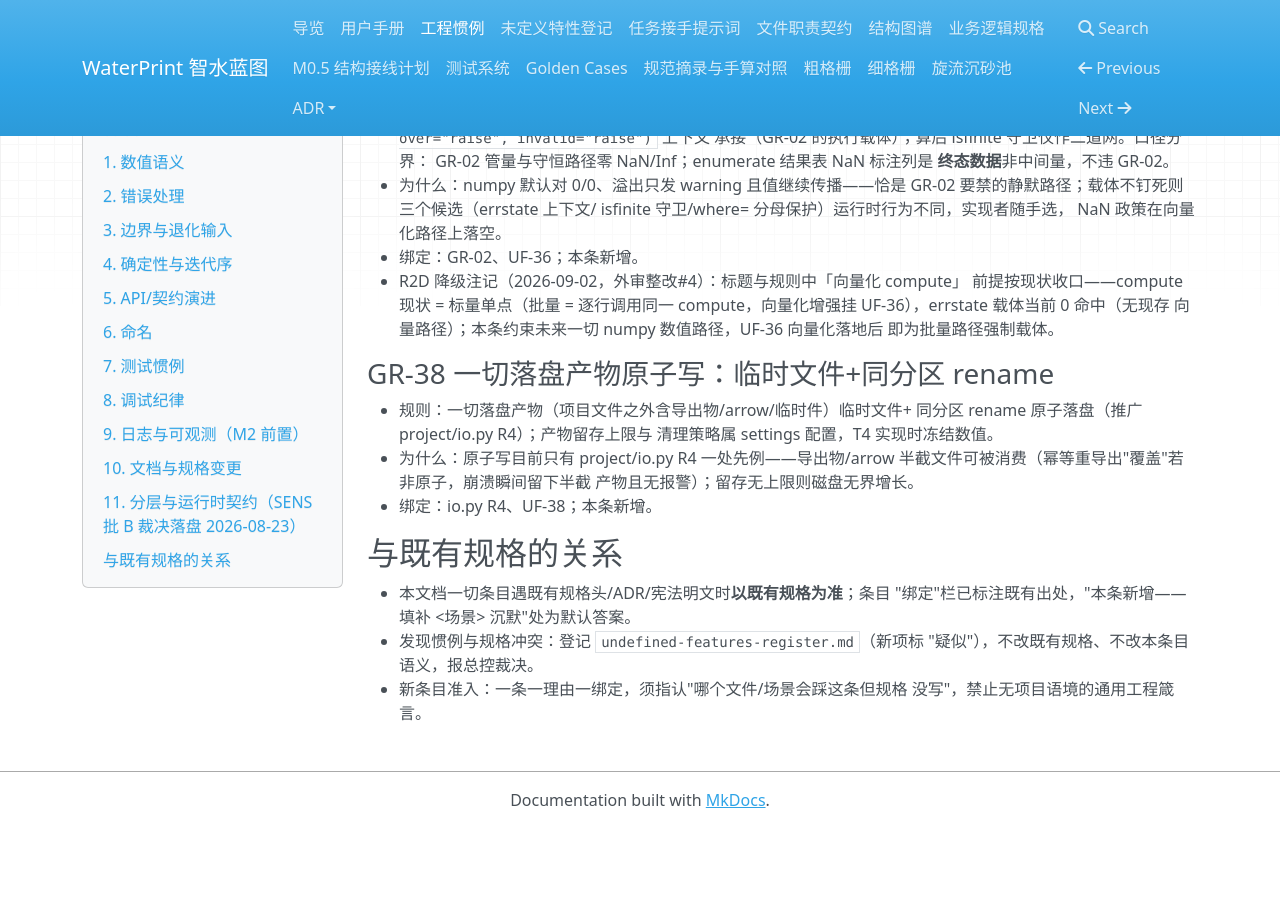
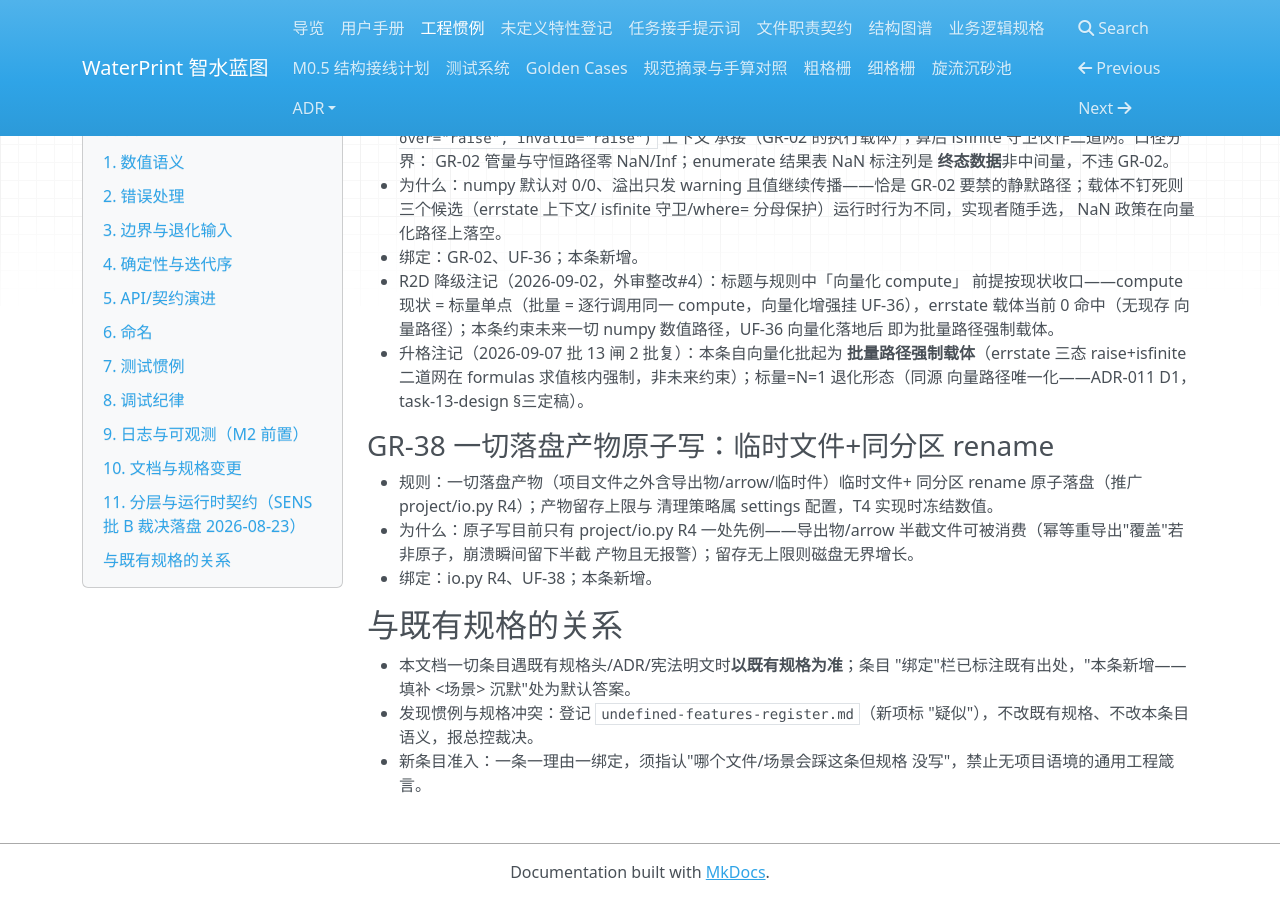
Before and after one commit to yyx20040712/waterprint, an MkDocs documentation site: the page built from docs/engineering-conventions.md, in a window 1280 px wide and 900 px high, scrolled down 8269 px. Built offline with MkDocs 1.6.1, drawn with Linux system fonts in a browser that asks for light colours; nearby versions of some CDN libraries; before the commit the page ends 9097 px from its top, so only the background shows below that.

Commit message:
批13 闸2 制度件修订笔[Ruling 2026-09-07 闸2 批复]: AGENTS §13.6 compute 行回改「唯一计算源:批量=同源向量路径(formulas 批量正门,标量=N=1 退化——禁第二实现,ADR-011 D1);向量化载体=GR-37 强制,≤400 行」(「批量=逐行调用(禁双轨)」字面废止——D1 语义重定义落宪)+conventions GR-37 升格注记(自向量化批起为批量路径强制载体——errstate 三态 raise+isfinite 二道网在 formulas 求值核内强制非未来约束;标量=N=1 退化形态同源向量路径唯一化——task-13-design §三定稿);零代码变更(两 docs 件,门禁 10 绿 GATES_EXIT=0);授权链=用户 2026-09-07 会话 n+16 闸 2 三批复(推进/制度件两笔/四批节奏——设计书 task-13-design §五 Q1~Q4)承接 Ruling ③ 双闸保留

```diff
--- a/docs/engineering-conventions.md
+++ b/docs/engineering-conventions.md
@@ -422,6 +422,10 @@
   compute，向量化增强挂 UF-36），errstate 载体当前 0 命中（无现存
   向量路径）；本条约束未来一切 numpy 数值路径，UF-36 向量化落地后
   即为批量路径强制载体。
+- 升格注记（2026-09-07 批 13 闸 2 批复）：本条自向量化批起为
+  **批量路径强制载体**（errstate 三态 raise+isfinite 二道网在
+  formulas 求值核内强制，非未来约束）；标量=N=1 退化形态（同源
+  向量路径唯一化——ADR-011 D1，task-13-design §三定稿）。
 
 ### GR-38 一切落盘产物原子写：临时文件+同分区 rename
 - 规则：一切落盘产物（项目文件之外含导出物/arrow/临时件）临时文件+
```
Also changed, not shown: AGENTS.md (+2 -1 lines).
